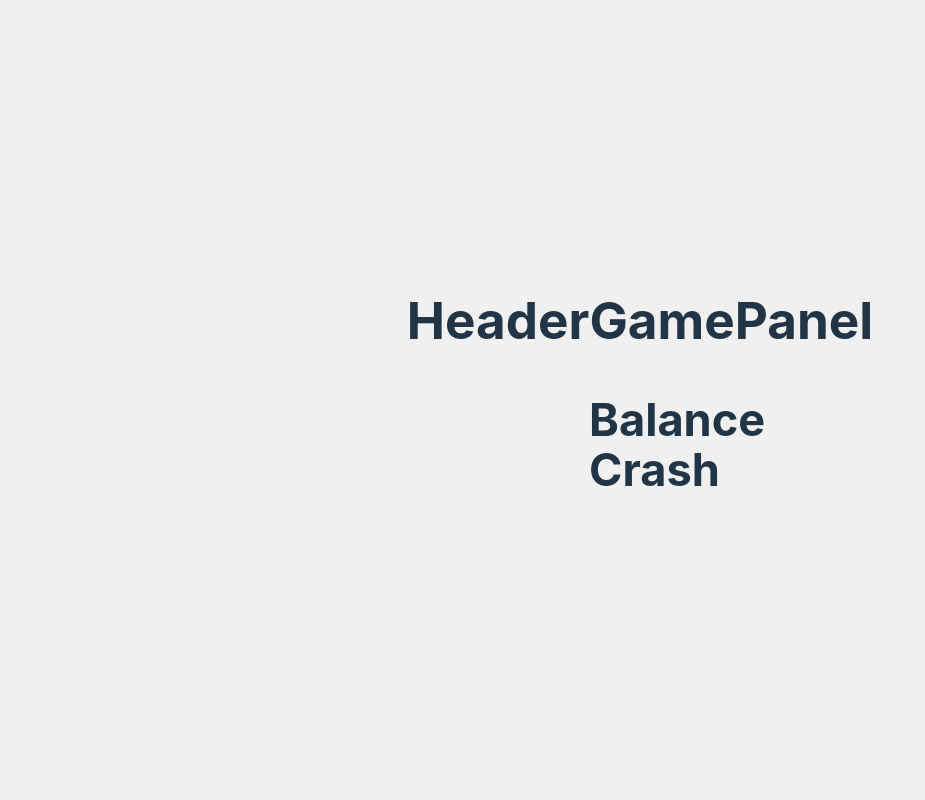
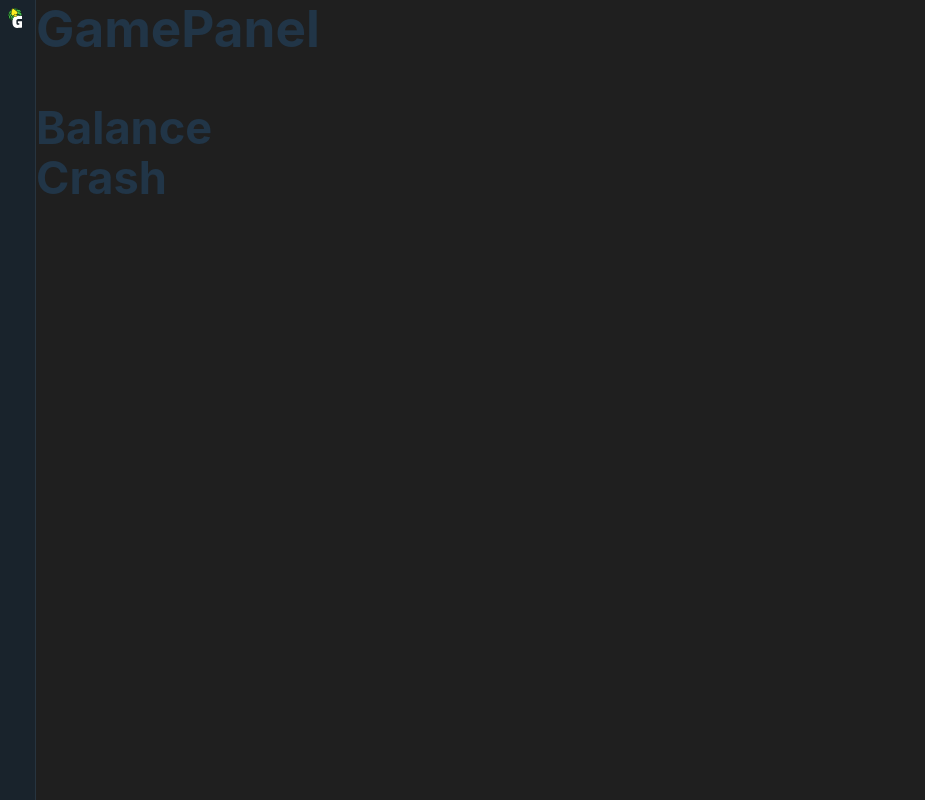
Before and after one commit to Liam19950327/TGgame-chicken-crash-, a React (Vite) app: page / in a window 1280 px wide. Shown: the whole page, without its empty margins (0-925 px from the left). Built offline with nearby package versions, Linux system fonts and the light colour scheme.

Commit message:
header logo complete

```diff
--- a/src/App.css
+++ b/src/App.css
@@ -5,7 +5,7 @@
 }
 
 body {
-  background-color: #f0f0f0;
+  background-color: #1f1f1f;
   font-family: Inter, sans-serif;
   display: flex;
   justify-content: center;
@@ -13,7 +13,7 @@
 }
 
 .app {
-  width: 100%;
+  width: 100vw;
   height: 100%;
   display: flex;
 }
--- a/src/components/header/index.css
+++ b/src/components/header/index.css
@@ -0,0 +1,18 @@
+.header {
+    width: 36px;
+    height: 100vh;
+    background-color: #19232c;
+    border-right: 1px solid #27343f;
+}
+
+.header-logo {
+    overflow: hidden;
+    width: 14px;
+    position: absolute;
+    margin: 8px;
+}
+
+.header-logo img {
+    height: 20px;
+    width: auto;
+}
--- a/src/components/header/index.jsx
+++ b/src/components/header/index.jsx
@@ -1,10 +1,13 @@
 import React from 'react'
 import './index.css'
+import headerSvg from '../../assets/header.svg'
 
 const Header = () => {
     return (
         <div className='header'>
-            <h1>Header</h1>
+            <div className='header-logo'>
+                <img src={headerSvg} alt="Header" />
+            </div>
         </div>
     )
 }
--- a/src/components/mainPanel/index.css
+++ b/src/components/mainPanel/index.css
@@ -0,0 +1,4 @@
+.main-panel {
+    width: calc(100vw - 36px);
+    height: 100vh;
+}
```
Also changed, not shown: src/assets/header.svg (added).
